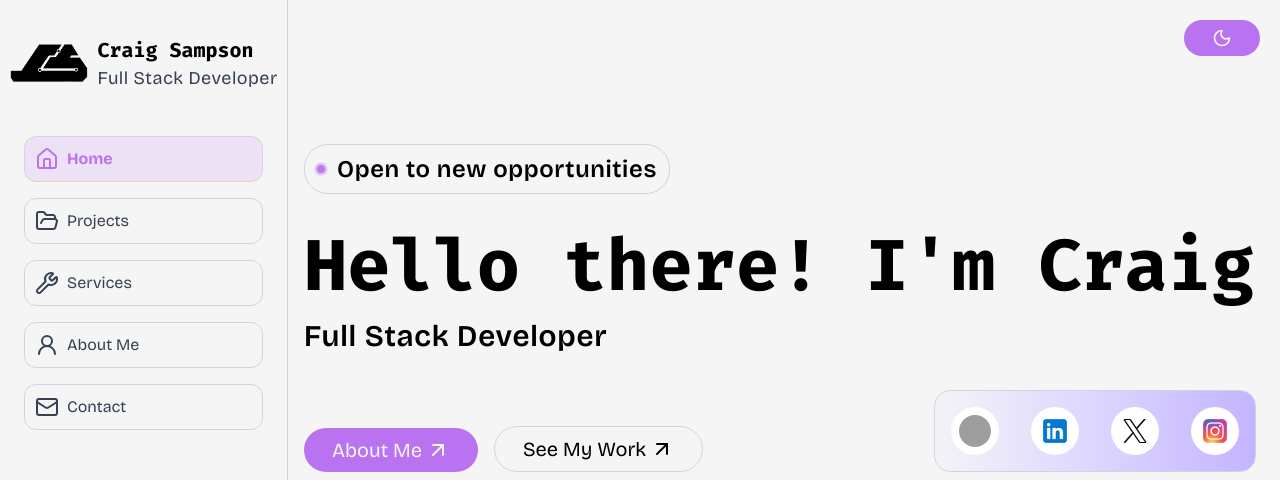
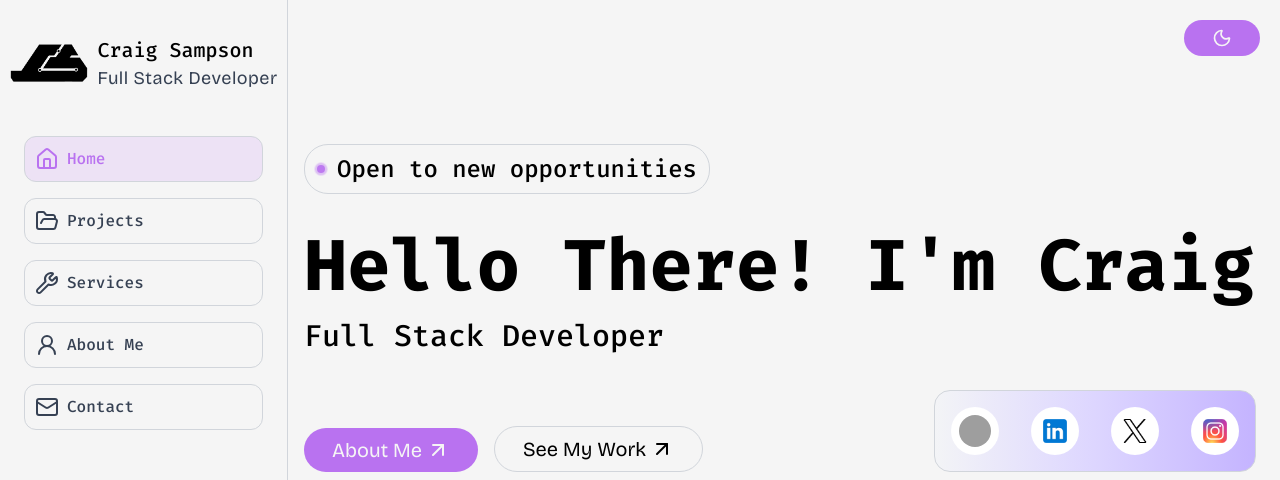
Before and after one commit to csam15/craigsampson-com, a Next.js app: page / in a window 1280 px wide. Shown: the top 480 px of the page. Built offline with nearby package versions, Linux system fonts and the light colour scheme; grey boxes are pictures that could not be loaded.

Commit message:
Image and misc style updates

```diff
--- a/app/about/page.tsx
+++ b/app/about/page.tsx
@@ -4,10 +4,12 @@ import type { Metadata } from "next";
 
 export const metadata: Metadata = {
   title: "About Craig Sampson - Full Stack Developer & Creative Professional",
-  description: "Learn about Craig Sampson's journey from robotics to full stack web development. Specializing in React, Next.js, and modern web technologies. Also offering electronics repair and calligraphy services.",
+  description:
+    "Learn about Craig Sampson's journey from robotics to full stack web development. Specializing in React, Next.js, and modern web technologies. Also offering electronics repair and calligraphy services.",
   openGraph: {
     title: "About Craig Sampson - Full Stack Developer & Creative Professional",
-    description: "Learn about Craig Sampson's journey from robotics to full stack web development. Specializing in React, Next.js, and modern web technologies.",
+    description:
+      "Learn about Craig Sampson's journey from robotics to full stack web development. Specializing in React, Next.js, and modern web technologies.",
     url: "https://craigsampson.com/about",
     siteName: "Craig Sampson",
     locale: "en_US",
@@ -16,7 +18,8 @@ export const metadata: Metadata = {
   twitter: {
     card: "summary_large_image",
     title: "About Craig Sampson - Full Stack Developer & Creative Professional",
-    description: "Learn about Craig Sampson's journey from robotics to full stack web development.",
+    description:
+      "Learn about Craig Sampson's journey from robotics to full stack web development.",
   },
   alternates: {
     canonical: "https://craigsampson.com/about",
@@ -27,7 +30,10 @@ export default function About() {
   return (
     <div className="page-container">
       <div className="space-y-6 lg:space-y-8">
-        <h1>Hello There. I&apos;m Craig Sampson</h1>
+        <h1>
+          <span title="General Kenobi">Hello There.</span> I&apos;m Craig
+          Sampson
+        </h1>
         <p>
           Full stack developer passionate about building intuitive, efficient
           web applications.
--- a/app/components/Navigation/Sidebar.tsx
+++ b/app/components/Navigation/Sidebar.tsx
@@ -57,7 +57,7 @@ export default function Sidebar({
               onClick={onClose}
             >
               <item.icon className="size-6" />
-              {item.name}
+              <span className="!font-fira !font-medium">{item.name}</span>
             </Link>
           ))}
         </div>
--- a/app/components/ui/homepage/Hero.tsx
+++ b/app/components/ui/homepage/Hero.tsx
@@ -10,7 +10,7 @@ export default function Hero() {
       </div>
       <div className="flex flex-col gap-4 w-full">
         <h1 className=" !text-5xl lg:!text-6xl xl:!text-7xl font-bold">
-          Hello there! I&apos;m Craig
+          <span title="General Kenobi">Hello There!</span> I&apos;m Craig
         </h1>
         <h2 className="! !text-3xl font-semibold">Full Stack Developer</h2>
         {/* <p className="text-gray-500 font-light">
--- a/app/globals.css
+++ b/app/globals.css
@@ -65,10 +65,10 @@ h1 {
   @apply text-3xl md:text-4xl lg:text-5xl font-fira font-bold;
 }
 h2 {
-  @apply text-2xl md:text-3xl font-bricolage tracking-wide font-semibold;
+  @apply text-2xl md:text-3xl font-medium font-fira;
 }
 h3 {
-  @apply text-xl md:text-2xl font-bricolage tracking-wide;
+  @apply text-xl md:text-2xl font-fira font-medium;
 }
 p {
   @apply font-bricolage tracking-wide text-base md:text-lg text-gray-700 dark:text-gray-400;
```
